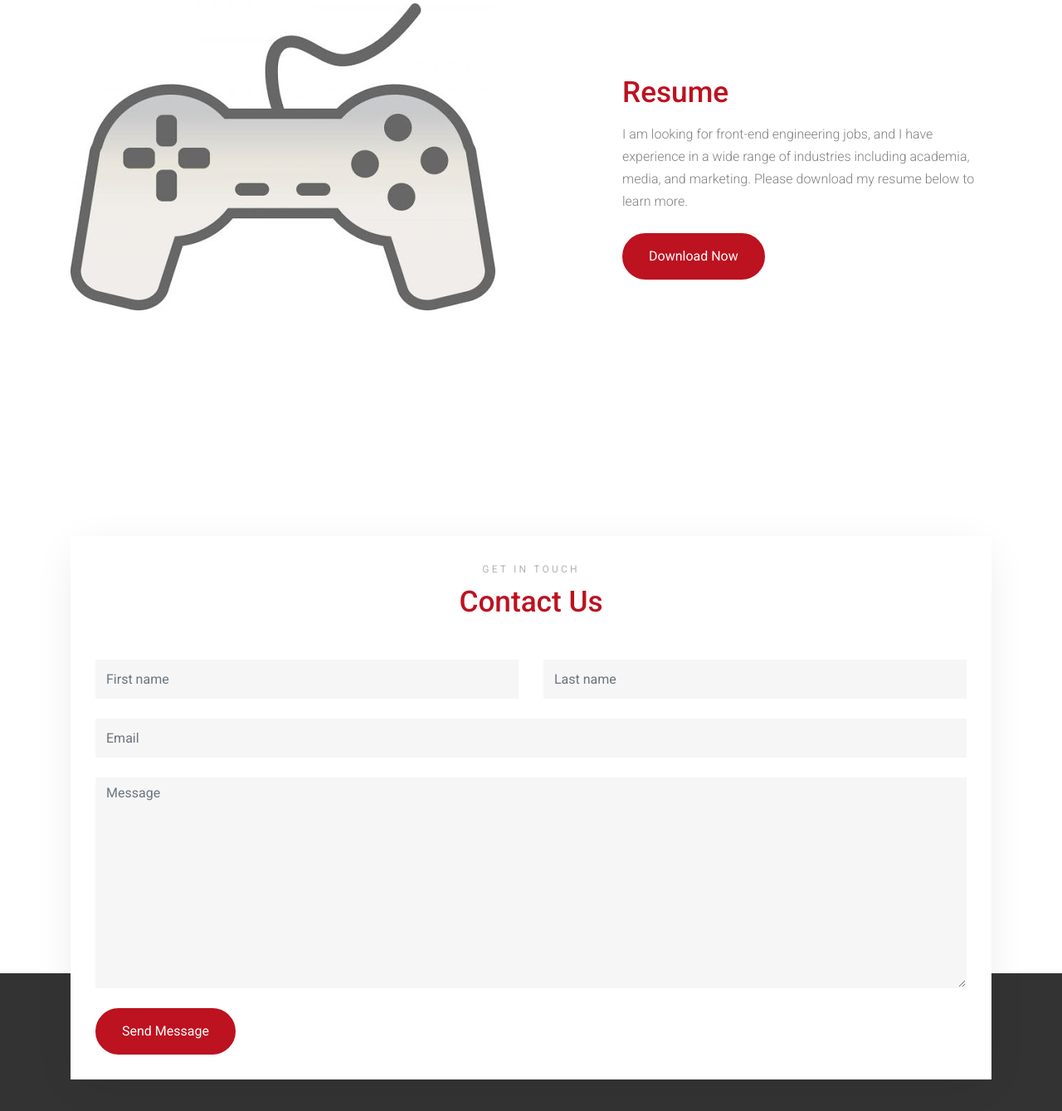
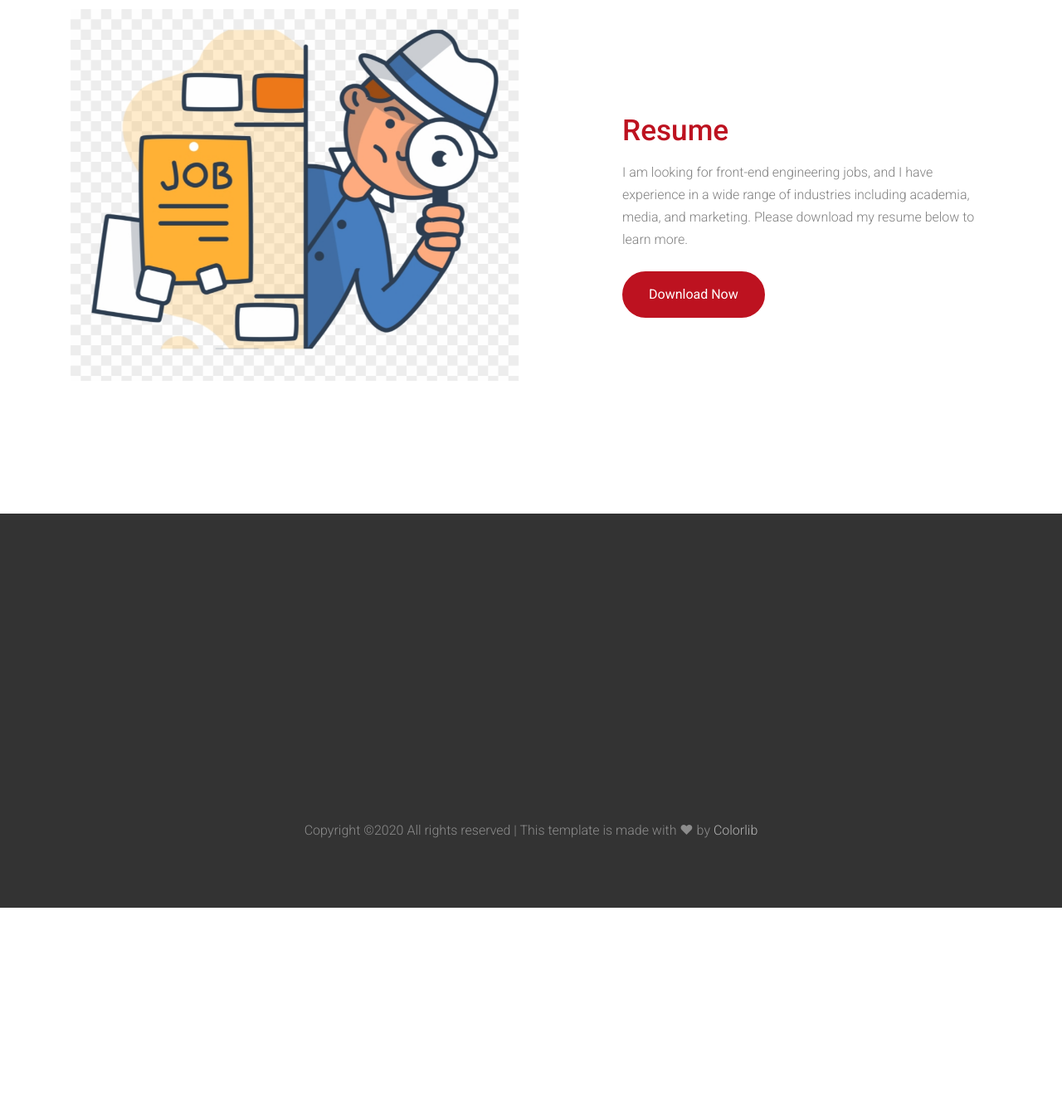
Before and after one commit to ztosyl/ztosyl.github.io, a website: page index.html in a window 1280 px wide. Shown: the part 3866-5205 px from the top of the page at 83% size. After the commit the page ends 4960 px from the top, so only its background shows below. Drawn offline with Linux system fonts and the light colour scheme; a web font is replaced by a local one.

Commit message:
Fixed photos, resume

```diff
--- a/index.html
+++ b/index.html
@@ -163,10 +163,10 @@
           <div class="col-lg-5 ml-auto section-title">
             <h2 class="title text-primary mb-3">About Me</h2>
             <p class="mb-4">I am a software engineer with a communications degree and a knack for problem solving. I come from a colorful background, with experience in everything from customer service to live television to stand-up comedy to website management. I'm a big indie gamer, and love anything with an good story and creative mechanics. Empathy and community are values I hold very dear and ones that I will bring to any situation, personal or professional. I hope to one day use my powers for good and make something that helps people, or at least brings them a little joy.</p>
-            <h3>Skills</h3>
-            <h4>Technical</h4>
+              <h2 class="title text-primary mb-3">Skills</h2>
+            <h5>Technical</h5>
             <p class="mb-4">HTML, CSS, SASS, Bootstrap, JavaScript, jQuery, React.js, AJAX, Axios, MongoDB, Mongoose, Python, Django, Lodash, Express.js, Node.js, Git, GitHub</p>
-            <h4>Other</h4>
+            <h5>Other</h5>
             <p class="mb-4">Customer Service, Advertising, Marketing, Communication, Email, SEO, Google Analytics, Media</p>
           </div>
         </div>
@@ -177,56 +177,18 @@
       <div class="container">
         <div class="row align-items-center">
           <div class="col-lg-6 mb-5">
-            <img src="images/Controller.jpg" alt="Image" class="img-fluid">
+            <img src="images/clipart-job-2.jpg" alt="Image" class="img-fluid">
           </div>
           <div class="col-lg-5 ml-auto section-title">
             <h2 class="title text-primary mb-3">Resume</h2>
             <p class="mb-4">I am looking for front-end engineering jobs, and I have experience in a wide range of industries including academia, media, and marketing. Please download my resume below to learn more.</p>
-            <button class="btn btn-primary btn-md"><a download='images/resume.pdf'>Download Now</a></button>
+            <form method="get" action="images/resume.pdf">
+              <button class="btn btn-primary btn-md" type="submit">Download Now</button>
+            </form>
           </div>
         </div>
       </div>
     </div> <!-- .END site-section -->
-
-    <div class="site-section" id="contact-section">
-      <div class="container">
-        <form action="" class="contact-form">
-
-          <div class="section-title text-center mb-5">
-            <span class="sub-title mb-2 d-block">Get In Touch</span>
-            <h2 class="title text-primary">Contact Us</h2>
-          </div>
-
-          <div class="row mb-4">
-            <div class="col-md-6 mb-4 mb-md-0">
-              <input type="text" class="form-control" placeholder="First name">
-            </div>
-            <div class="col-md-6">
-              <input type="text" class="form-control" placeholder="Last name">
-            </div>
-          </div>
-
-          <div class="row mb-4">
-            <div class="col-12">
-              <input type="text" class="form-control" placeholder="Email">
-            </div>
-          </div>
-
-          <div class="row mb-4">
-            <div class="col-12">
-              <textarea class="form-control" name="" id="" cols="30" rows="10" placeholder="Message"></textarea>
-            </div>
-          </div>
-
-          <div class="row">
-            <div class="col-12">
-              <button type="submit" class="btn btn-primary btn-md">Send Message</button>
-            </div>
-          </div>
-
-        </form>
-      </div>
-    </div> <!-- END .site-section -->
 
     <footer class="site-footer">
       <div class="container">
```
Also changed, not shown: images/clipart-job-2.jpg (added).
